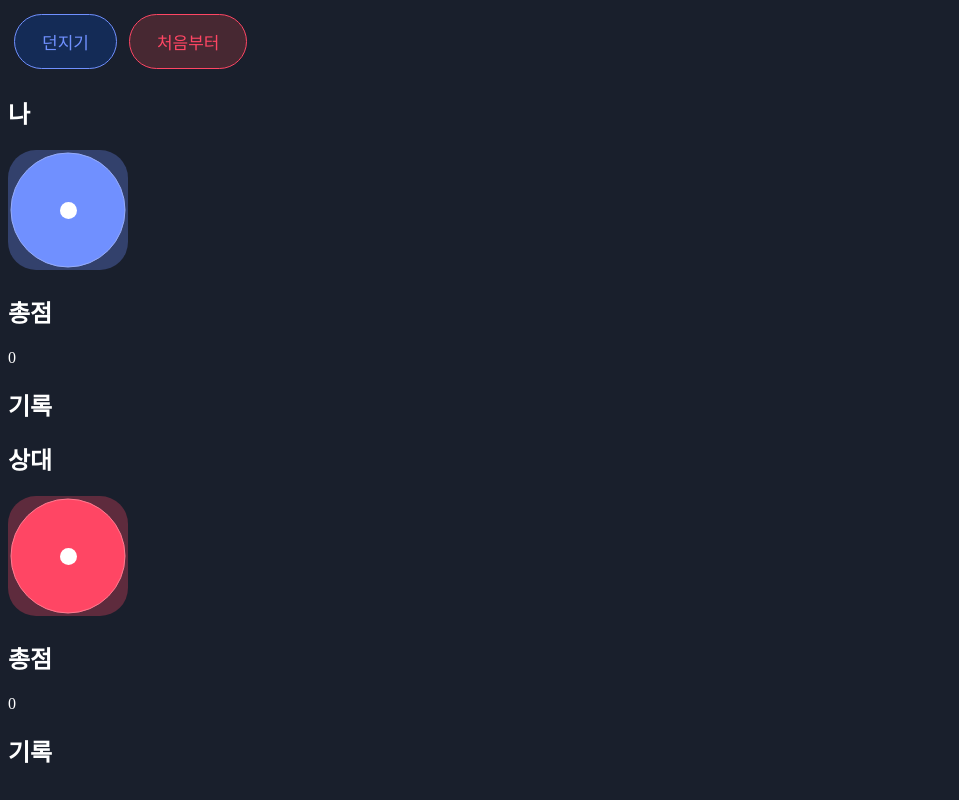
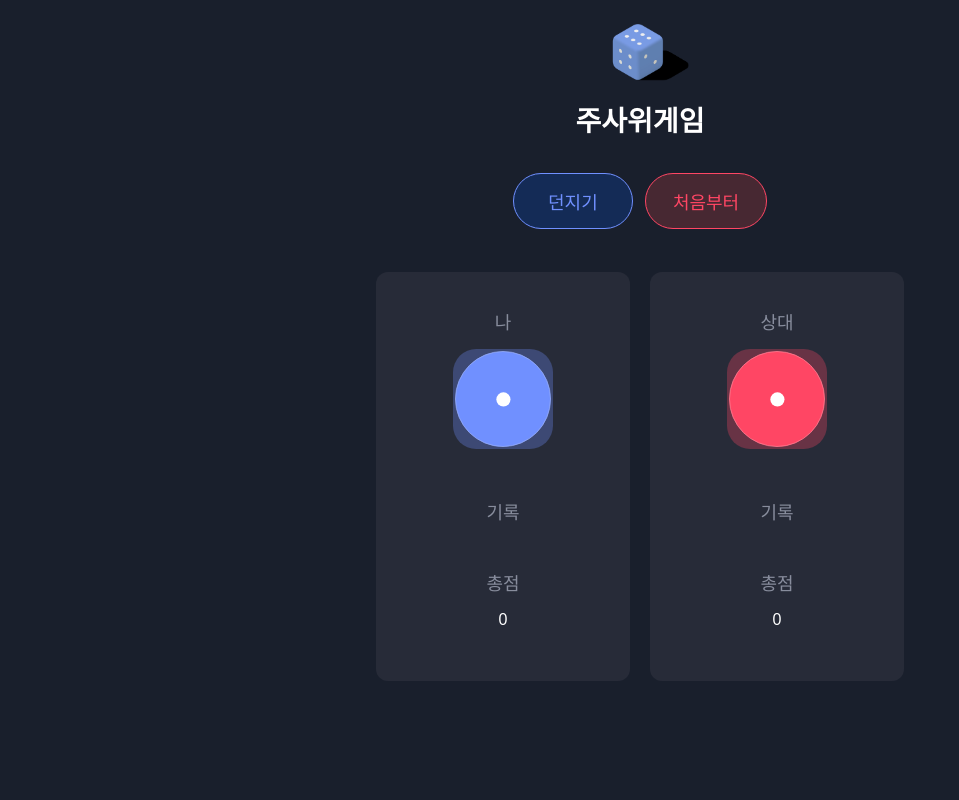
Before and after one commit to yoonguri988/dicegame, a React (Create React App) app: page / in a window 1280 px wide. Shown: the whole page, without its empty margins (0-959 px from the left). Built offline with nearby package versions, Linux system fonts and the light colour scheme.

Commit message:
Fix: Design Finish

```diff
--- a/src/App.css
+++ b/src/App.css
@@ -1,3 +1,28 @@
+.App {
+  width: 100%;
+  max-width: 640px;
+  margin: 20px auto;
+  text-align: center;
+}
+
+.App .App-logo {
+  height: 65px;
+}
+
+.App .App-title {
+  margin: 10px auto 28px;
+  font-size: 28px;
+}
+
 .App .App-button {
   margin: 6px;
 }
+
+.App .App-boards {
+  margin-top: 27px;
+}
+
+.App .App-board {
+  width: 30%;
+  margin: 10px;
+}
--- a/src/App.js
+++ b/src/App.js
@@ -1,6 +1,7 @@
 import { useState } from "react";
 import Button from "./Button";
 import Board from "./Board";
+import logo from "./assets/logo.png";
 import "./App.css";
 
 function random(n) {
@@ -23,8 +24,11 @@ function App() {
   };
 
   return (
+    <div id="root">
+      <div className="App">
         <div>
-      <div className="App">
+          <img class="App-logo" src={logo} alt="주사위게임 로고" />
+          <h1 class="App-title">주사위게임</h1>
           <Button className="App-button" color="blue" onClick={handleRollClick}>
             던지기
           </Button>
@@ -32,9 +36,20 @@ function App() {
             처음부터
           </Button>
         </div>
-      <div>
-        <Board name="나" color="blue" gameHistory={myHistory} />
-        <Board name="상대" color="red" gameHistory={otherHistory} />
+        <div className="App-boards">
+          <Board
+            className="App-board"
+            name="나"
+            color="blue"
+            gameHistory={myHistory}
+          />
+          <Board
+            className="App-board"
+            name="상대"
+            color="red"
+            gameHistory={otherHistory}
+          />
+        </div>
       </div>
     </div>
   );
--- /dev/null
+++ b/src/Board.css
@@ -0,0 +1,29 @@
+.Board {
+  display: inline-block;
+  padding: 35px 30px;
+  border: 1px solid transparent;
+  border-radius: 12px;
+  font-size: 16px;
+  text-align: center;
+  background-color: #272b38;
+}
+
+.Board.Board-winner {
+  border: 1px solid #fff;
+  box-shadow: 0 0 12px 0 hsla(0, 0%, 100%, 0.48);
+}
+
+.Board .Board-heading:first-child {
+  margin-top: 0;
+}
+
+.Board .Board-heading {
+  margin: 45px auto 15px;
+  color: #888d9d;
+  font-weight: 400;
+  font-size: 18px;
+}
+.App .App-board {
+  width: 30%;
+  margin: 10px;
+}
--- a/src/Board.js
+++ b/src/Board.js
@@ -1,17 +1,21 @@
 import Dice from "./Dice";
+import "./Board.css";
 
-function Board({ name, color, gameHistory }) {
+function Board({ name, color, gameHistory, className }) {
   // num과 sum을 직접 계산해서 사용
   const num = gameHistory[gameHistory.length - 1] || 1;
   const sum = gameHistory.reduce((a, b) => a + b, 0);
+
+  const classNames = `Board ${className}`;
+  const h2ClassNm = "Board-heading";
   return (
-    <div>
-      <h2>{name}</h2>
+    <div className={classNames}>
+      <h2 className={h2ClassNm}>{name}</h2>
       <Dice color={color} num={num} />
-      <h2>총점</h2>
+      <h2 className={h2ClassNm}>기록</h2>
+      <p>{gameHistory.join(", ")}</p>
+      <h2 className={h2ClassNm}>총점</h2>
       <p>{sum}</p>
-      <h2>기록</h2>
-      <p>{gameHistory.join(", ")}</p>
     </div>
   );
 }
--- a/src/Button.css
+++ b/src/Button.css
@@ -1,19 +1,29 @@
 .Button {
+  min-width: 120px;
   padding: 14px 27px;
   border-radius: 9999px;
   outline: none;
-  font-size: 17px;
+  font-size: 18px;
+  font-family: "NanumSquareRoundEB";
   cursor: pointer;
 }
 
 .Button.blue {
-  border: solid 1px #7090ff;
+  border: 1px solid #7090ff;
   color: #7090ff;
   background-color: rgba(0, 89, 255, 0.2);
 }
 
+.Button.blue:hover {
+  background-color: rgba(0, 89, 255, 0.3);
+}
+
 .Button.red {
-  border: solid 1px #ff4664;
+  border: 1px solid #ff4664;
   color: #ff4664;
   background-color: rgba(255, 78, 78, 0.2);
 }
+
+.Button.red:hover {
+  background-color: rgba(255, 78, 78, 0.3);
+}
--- /dev/null
+++ b/src/Dice.css
@@ -0,0 +1,5 @@
+.Dice {
+  width: 100%;
+  max-width: 100px;
+  max-height: 100px;
+}
--- a/src/Dice.js
+++ b/src/Dice.js
@@ -10,6 +10,7 @@ import diceRed03 from "./assets/dice-red-3.svg";
 import diceRed04 from "./assets/dice-red-4.svg";
 import diceRed05 from "./assets/dice-red-5.svg";
 import diceRed06 from "./assets/dice-red-6.svg";
+import "./Dice.css";
 
 const DICE_IMAGES = {
   blue: [
@@ -26,7 +27,7 @@ const DICE_IMAGES = {
 function Dice({ color = "blue", num = 1 }) {
   const src = DICE_IMAGES[color][num - 1];
   const alt = `${color} ${num}`;
-  return <img src={src} alt={alt} />;
+  return <img className="Dice" src={src} alt={alt} />;
 }
 
 export default Dice;
--- a/src/index.css
+++ b/src/index.css
@@ -1,4 +1,5 @@
 body {
+  color: #fff;
+  font-family: "NanumSquareRound", sans-serif;
   background-color: #191f2c;
-  color: #fff;
 }
```
Lines whose indentation alone changed are shown as unchanged.
